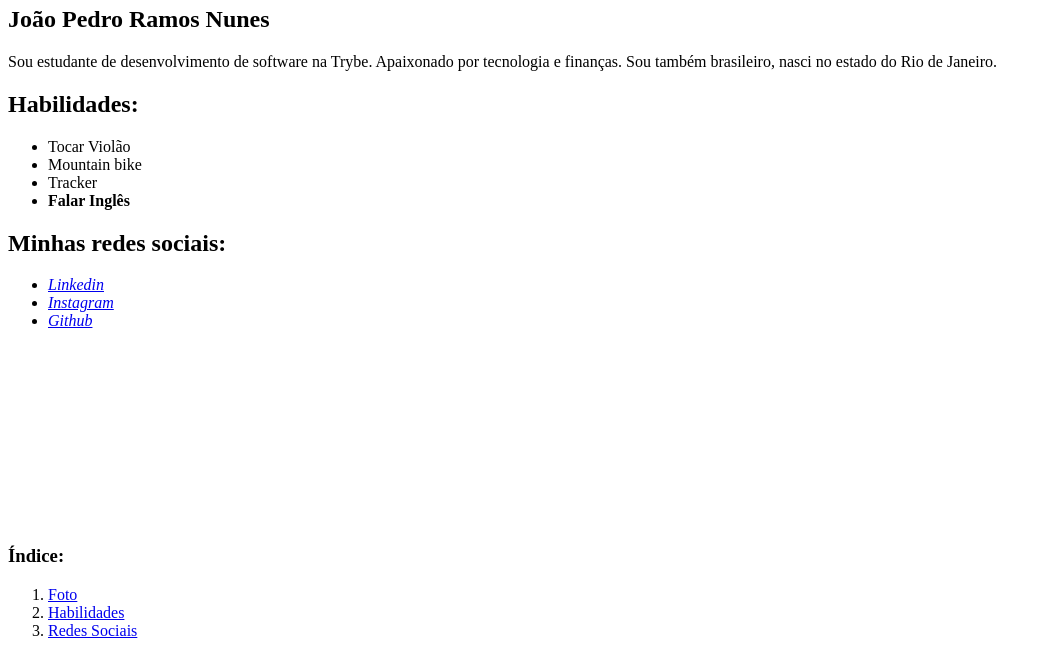
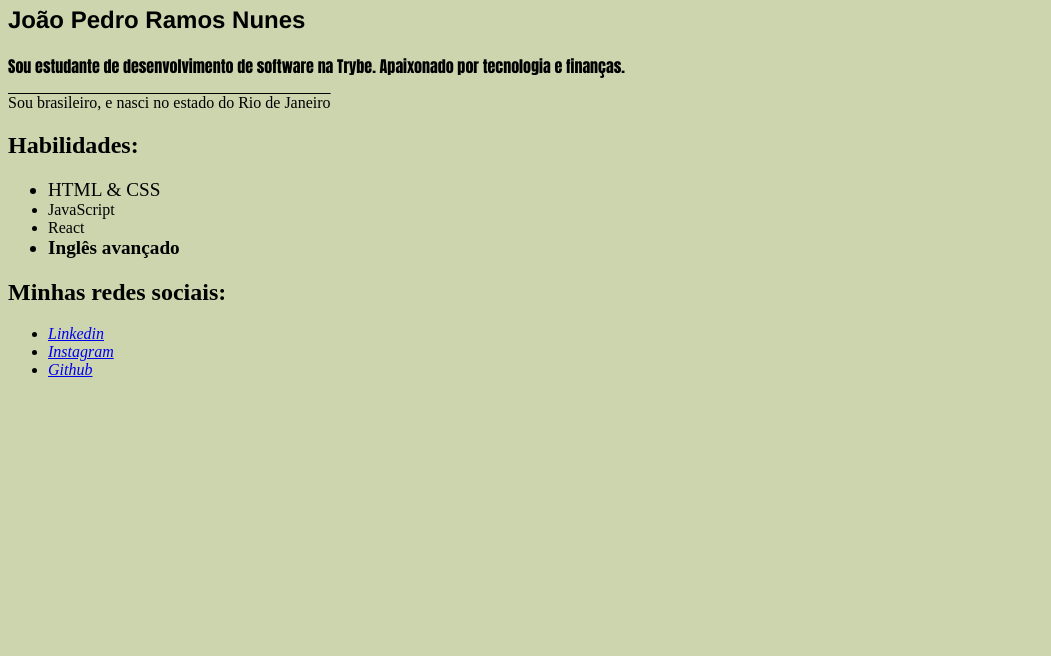
Before and after one commit to jpnunes21/jpnunes21.github.io, a plain HTML site: page index.html in a window 1280 px wide. Shown: the part 468-1124 px from the top of the page, without its empty margins (0-1051 px from the left). After the commit the page ends 863 px from the top, so only its background shows below. Drawn offline with Linux system fonts and the light colour scheme.

Commit message:
Adiciona elementos CSS

```diff
--- a/index.html
+++ b/index.html
@@ -3,18 +3,37 @@
 <head>
     <meta charset="UTF-8">
     <title>Meu Portifólio</title>
+    <style>
+        body {
+            background: rgb(204, 213, 174);
+        }
+        #nome {
+            font-family: 'Franklin Gothic Medium', 'Arial Narrow', Arial, sans-serif;
+        }
+        #descrição {
+            font-family: Impact, Haettenschweiler, 'Arial Narrow Bold', sans-serif;
+        }
+        .maior {
+            font-size: larger;
+        }
+        #nacionalidade {
+            text-decoration: overline;
+        }
+
+    </style>
 </head>
 <body>
     <img src="WhatsApp Image 2021-10-25 at 13.30.33.jpeg" width="300px" alt="Foto do João Pedro utilizando óculos e camisa branca." id="foto">
     <h1>Nome:</h1>
-    <h2>João Pedro Ramos Nunes</h2>
-    <p>Sou estudante de desenvolvimento de software na Trybe. Apaixonado por tecnologia e finanças. Sou também brasileiro, nasci no estado do Rio de Janeiro.</p>
+    <h2 id="nome">João Pedro Ramos Nunes</h2>
+    <p id="descrição">Sou estudante de desenvolvimento de software na Trybe. Apaixonado por tecnologia e finanças.</p>
+    <p id="nacionalidade">Sou brasileiro, e nasci no estado do Rio de Janeiro</p>
         <h2 id="habilidades">Habilidades:</h2>
         <ul>
-            <li>Tocar Violão</li>
-            <li>Mountain bike</li>
-            <li>Tracker</li>
-            <li><strong>Falar Inglês</strong></li>
+            <li class="maior">HTML & CSS</li>
+            <li>JavaScript</li>
+            <li>React</li>
+            <li class="maior"><strong>Inglês avançado</strong></li>
         </ul>
         <h2 id="redes">Minhas redes sociais:</h2>
         <ul>
@@ -22,22 +41,5 @@
             <li><em><a href="https://www.instagram.com/_joaopedronunes/" target="_blank">Instagram</a></em></li>
             <li><em><a href="https://github.com/jpnunes21" target="_blank">Github</a></em></li>
         </ul>
-        <br>
-        <br>
-        <br>
-        <br>
-        <br>
-        <br>
-        <br>
-        <br>
-        <br>
-        <br>
-        <h3>Índice:</h3>
-        <ol>
-            <li><a href="#foto">Foto</a></li>
-            <li><a href="#habilidades">Habilidades</a></li>
-            <li><a href="#redes">Redes Sociais</a></li>
-        </ol>
 
-</body>
 </html>
```
